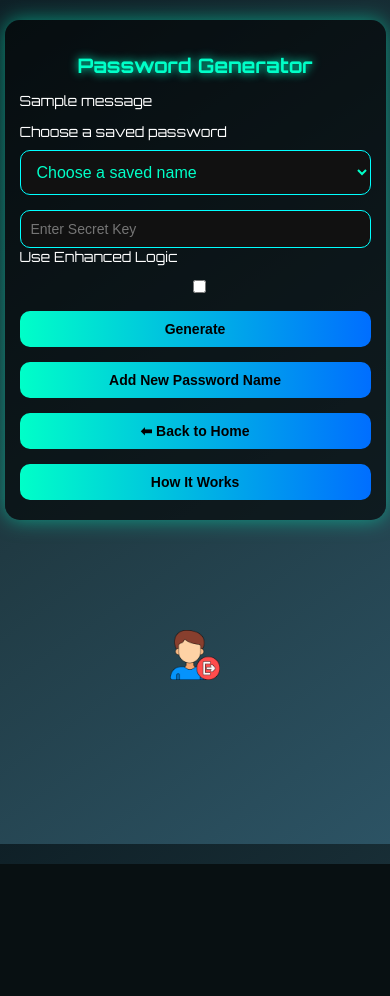
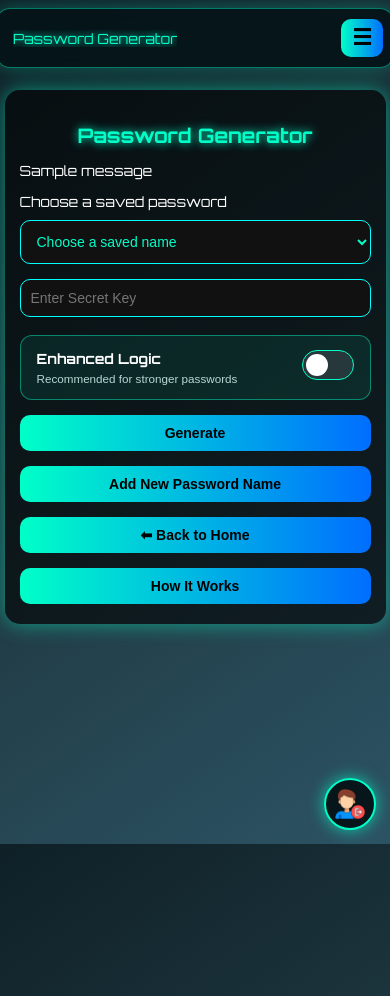
Before and after one commit to JAYAKRISH369/PasswordGeneratorApp, a Flask app: page /generate/ in a window 390 px wide. Before the commit the page ends 864 px from the top, so only its background shows below. Run offline with Flask 3, Linux system fonts and the light colour scheme; a user stored in the database is signed in; one stand-in notice (Sample message) is shown; a database or web service that is not in the repository returns one stand-in record (values such as "Sample title").

Commit message:
Enhanced Mobile UI -created edit on Saved name Entities

```diff
--- a/password_gen.py
+++ b/password_gen.py
@@ -161,9 +161,53 @@ def new_entry():
     return redirect(url_for('generate.generate_password_view'))
 
 
+@generate_bp.route('/entries')
+@login_required
+def entries_page():
+    saved_entries = list(entries.find(
+        {'user_id': current_user.id},
+        {'_id': 0, 'entry_id': 1, 'name': 1, 'comment': 1}
+    ).sort('name', 1))
+    return render_template('entries.html', saved_entries=saved_entries)
+
+
 @generate_bp.route('/entry/<entry_id>/delete', methods=['POST'])
 @login_required
 def delete_entry(entry_id):
     entries.delete_one({'user_id': current_user.id, 'entry_id': entry_id})
     flash('Saved password name deleted.')
     return redirect(url_for('generate.generate_password_view'))
+
+
+@generate_bp.route('/entry/<entry_id>/edit', methods=['GET', 'POST'])
+@login_required
+def edit_entry(entry_id):
+    entry = entries.find_one({'user_id': current_user.id, 'entry_id': entry_id})
+    if not entry:
+        flash('Saved password name was not found.')
+        return redirect(url_for('generate.generate_password_view'))
+
+    if request.method == 'POST':
+        name = request.form.get('entry_name', '').strip()
+        comment = request.form.get('comment', '').strip()
+        duplicate = entries.find_one({
+            'user_id': current_user.id,
+            'name': name,
+            'entry_id': {'$ne': entry_id}
+        })
+        if not name:
+            flash('A password name is required.')
+        elif duplicate:
+            flash('You already have a saved password with that name.')
+        else:
+            entries.update_one(
+                {'user_id': current_user.id, 'entry_id': entry_id},
+                {'$set': {'name': name, 'comment': comment}}
+            )
+            flash('Saved password name updated.')
+            return redirect(url_for('generate.generate_password_view'))
+
+        entry['name'] = name
+        entry['comment'] = comment
+
+    return render_template('edit_entry.html', entry=entry)
--- a/static/css/style.css
+++ b/static/css/style.css
@@ -12,6 +12,8 @@ body {
     background-attachment: fixed;
     background-size: cover;
     animation: fadeIn 1s ease-in;
+    padding-top: 64px;
+    padding-bottom: 72px;
 }
 
 /* Animations */
@@ -40,6 +42,101 @@ h1, h2 {
     border-radius: 15px;
     box-shadow: 0 0 20px rgba(0, 255, 200, 0.5);
     animation: slideUp 0.8s ease;
+}
+
+.app-header {
+    position: fixed;
+    z-index: 1000;
+    top: 12px;
+    left: 50%;
+    display: flex;
+    align-items: center;
+    justify-content: space-between;
+    width: min(760px, calc(100% - 32px));
+    min-height: 46px;
+    padding: 6px 10px 6px 16px;
+    transform: translateX(-50%);
+    border: 1px solid rgba(0, 255, 200, 0.45);
+    border-radius: 14px;
+    background: rgba(5, 20, 24, 0.92);
+    box-shadow: 0 0 18px rgba(0, 255, 200, 0.28);
+    backdrop-filter: blur(12px);
+}
+
+.app-brand {
+    color: #00ffc8;
+    font-size: 14px;
+    text-decoration: none;
+    text-shadow: 0 0 8px #00ffc8;
+}
+
+.menu-button {
+    width: 42px;
+    height: 38px;
+    margin: 0;
+    padding: 0;
+    font-size: 22px;
+    line-height: 1;
+}
+
+.app-menu {
+    position: absolute;
+    top: 56px;
+    right: 0;
+    display: none;
+    flex-direction: column;
+    min-width: 190px;
+    padding: 8px;
+    border: 1px solid rgba(0, 255, 200, 0.5);
+    border-radius: 12px;
+    background: rgba(5, 20, 24, 0.98);
+    box-shadow: 0 0 18px rgba(0, 255, 200, 0.35);
+}
+
+.app-menu.is-open {
+    display: flex;
+}
+
+.app-menu a {
+    padding: 11px 12px;
+    color: #fff;
+    border-radius: 8px;
+    text-decoration: none;
+}
+
+.app-menu a:hover,
+.app-menu .menu-logout:hover {
+    color: #001c19;
+    background: #00ffc8;
+}
+
+.app-menu .menu-logout {
+    color: #ff9c9c;
+}
+
+.fixed-logout {
+    position: fixed;
+    z-index: 1100;
+    right: 18px;
+    bottom: 18px;
+    display: grid;
+    width: 48px;
+    height: 48px;
+    place-items: center;
+    border: 2px solid #00ffc8;
+    border-radius: 50%;
+    background: rgba(5, 20, 24, 0.95);
+    box-shadow: 0 0 16px rgba(0, 255, 200, 0.7);
+}
+
+.fixed-logout img {
+    width: 30px;
+    height: 30px;
+    object-fit: contain;
+}
+
+.fixed-logout:hover {
+    transform: scale(1.08);
 }
 
 .help-container {
@@ -121,6 +218,118 @@ select {
 .field-label {
     display: block;
     margin-top: 12px;
+}
+
+.logic-toggle-row {
+    display: flex;
+    align-items: center;
+    justify-content: space-between;
+    gap: 16px;
+    margin-top: 18px;
+    padding: 14px 16px;
+    border: 1px solid rgba(0, 255, 200, 0.45);
+    border-radius: 12px;
+    background: rgba(0, 255, 200, 0.08);
+}
+
+.logic-toggle-row strong,
+.logic-toggle-row small,
+.saved-entry-row strong,
+.saved-entry-row small {
+    display: block;
+}
+
+.logic-toggle-row small,
+.saved-entry-row small {
+    margin-top: 5px;
+    color: #b7d8d4;
+    font-family: Arial, sans-serif;
+}
+
+.switch {
+    position: relative;
+    flex: 0 0 52px;
+    width: 52px;
+    height: 30px;
+    margin: 0;
+}
+
+.switch input {
+    position: absolute;
+    opacity: 0;
+    width: 0;
+    height: 0;
+}
+
+.slider {
+    position: absolute;
+    inset: 0;
+    cursor: pointer;
+    border-radius: 30px;
+    background: #26383b;
+    border: 1px solid #00ffc8;
+    transition: 0.25s ease;
+}
+
+.slider::before {
+    content: '';
+    position: absolute;
+    width: 22px;
+    height: 22px;
+    left: 3px;
+    top: 3px;
+    border-radius: 50%;
+    background: #fff;
+    transition: 0.25s ease;
+}
+
+.switch input:checked + .slider {
+    background: #00bfa5;
+}
+
+.switch input:checked + .slider::before {
+    transform: translateX(22px);
+}
+
+.enhanced-options {
+    margin-top: 14px;
+    padding: 16px;
+    border-radius: 12px;
+    background: rgba(0, 0, 0, 0.28);
+    border: 1px solid rgba(0, 255, 200, 0.25);
+}
+
+.enhanced-options label {
+    display: block;
+    margin-top: 12px;
+}
+
+.enhanced-options input[type="checkbox"] {
+    width: auto;
+    margin: 0 8px 0 0;
+    accent-color: #00ffc8;
+}
+
+.saved-entry-list {
+    margin-top: 24px;
+}
+
+.saved-entry-list h2 {
+    font-size: 18px;
+}
+
+.saved-entry-row {
+    display: flex;
+    align-items: center;
+    justify-content: space-between;
+    gap: 12px;
+    padding: 12px 0;
+    border-bottom: 1px solid rgba(255, 255, 255, 0.15);
+}
+
+.edit-entry-link {
+    color: #00ffc8;
+    white-space: nowrap;
 }
 
 button {
@@ -237,6 +446,8 @@ button:hover {
 @media (max-width: 600px) {
     body {
         font-size: 14px;
+        padding-top: 70px;
+        padding-bottom: 82px;
     }
 
     .container, .complete-profile-container, .help-container {
@@ -252,6 +463,31 @@ button:hover {
     input, button {
         font-size: 14px;
         padding: 10px;
+    }
+
+    select {
+        font-size: 14px;
+    }
+
+    .logic-toggle-row {
+        align-items: flex-start;
+    }
+
+    .app-header {
+        top: 8px;
+        width: calc(100% - 20px);
+    }
+
+    .app-brand {
+        max-width: calc(100% - 58px);
+        overflow: hidden;
+        text-overflow: ellipsis;
+        white-space: nowrap;
+    }
+
+    .fixed-logout {
+        right: 14px;
+        bottom: 14px;
     }
 
     .password-display {
--- /dev/null
+++ b/templates/_nav.html
@@ -0,0 +1,27 @@
+<header class="app-header">
+  <a class="app-brand" href="{{ url_for('index') }}">Password Generator</a>
+  <button class="menu-button" id="menuButton" type="button" aria-label="Open navigation" aria-expanded="false">&#9776;</button>
+  <nav class="app-menu" id="appMenu" aria-label="Main navigation">
+    <a href="{{ url_for('index') }}">Home</a>
+    <a href="{{ url_for('generate.generate_password_view') }}">Generate</a>
+    <a href="{{ url_for('generate.entries_page') }}">Saved Names</a>
+    <a href="{{ url_for('google.profile') }}">Edit Profile</a>
+    <a href="{{ url_for('help_page') }}">How It Works</a>
+    <a class="menu-logout" href="{{ url_for('logout') }}">Log out</a>
+  </nav>
+</header>
+<a class="fixed-logout" href="{{ url_for('logout') }}" aria-label="Log out" title="Log out">
+  <img src="{{ url_for('static', filename='images/user-logout.png') }}" alt="">
+</a>
+<script>
+  document.addEventListener('DOMContentLoaded', function () {
+    const menuButton = document.getElementById('menuButton');
+    const appMenu = document.getElementById('appMenu');
+    if (menuButton && appMenu) {
+      menuButton.addEventListener('click', function () {
+        const isOpen = appMenu.classList.toggle('is-open');
+        menuButton.setAttribute('aria-expanded', String(isOpen));
+      });
+    }
+  });
+</script>
--- a/templates/generate.html
+++ b/templates/generate.html
@@ -8,6 +8,7 @@
   <link href="https://fonts.googleapis.com/css2?family=Orbitron:wght@400;700&display=swap" rel="stylesheet">
 </head>
 <body>
+  {% include '_nav.html' %}
   <div class="container">
     <h1>Password Generator</h1>
 
@@ -28,11 +29,19 @@
       </select>
       <input type="text" name="key" placeholder="Enter Secret Key" required>
 
-      <label for="logicToggle">Use Enhanced Logic</label>
-      <input type="hidden" name="mode" id="modeInput" value="basic">
-      <input type="checkbox" id="logicToggle" name="enhanced_logic">
+      <div class="logic-toggle-row">
+        <div>
+          <strong>Enhanced Logic</strong>
+          <small>Recommended for stronger passwords</small>
+        </div>
+        <label class="switch" for="logicToggle">
+          <input type="hidden" name="mode" id="modeInput" value="basic">
+          <input type="checkbox" id="logicToggle" name="enhanced_logic">
+          <span class="slider"></span>
+        </label>
+      </div>
 
-      <div id="enhancedOptions" style="display: none;">
+      <div id="enhancedOptions" class="enhanced-options" style="display: none;">
         <label>Password Length:
           <input type="number" name="length" min="10" max="64" value="16">
         </label>
@@ -76,16 +85,6 @@
     <a href="{{ url_for('help_page') }}"><button style="margin-top: 15px;">How It Works</button></a>
   </div>
 
-  <div style="text-align: right; margin-bottom: 10px;">
-    <div class="containerLogout">
-      <div class="logout-link">
-        <a href="/logout">
-          <img src="{{ url_for('static', filename='images/user-logout.png') }}" alt="Logout" style="width: 50px; height: 50px;">
-        </a>
-      </div>
-    </div>
-  </div>
-
   <script>
     document.addEventListener("DOMContentLoaded", function () {
       const passwordText = document.getElementById("passwordText");
--- a/templates/help.html
+++ b/templates/help.html
@@ -8,6 +8,7 @@
   <link href="https://fonts.googleapis.com/css2?family=Orbitron:wght@400;700&display=swap" rel="stylesheet">
 </head>
 <body>
+  {% include '_nav.html' %}
   <main class="help-container">
     <h1>Password Generator Help</h1>
 
--- a/templates/index.html
+++ b/templates/index.html
@@ -9,13 +9,13 @@
   <link href="https://fonts.googleapis.com/css2?family=Orbitron:wght@400;700&display=swap" rel="stylesheet">
 </head>
 <body>
+  {% include '_nav.html' %}
   <div class="container">
     <h2>Welcome, {{ username }}</h2>
     <p style="text-align:center; font-size: 18px;">Secure your digital identity</p>
     <a href="/generate"><button>Generate Password</button></a>
     <a href="{{ url_for('google.profile') }}"><button style="margin-top: 15px;">Edit Profile</button></a>
     <a href="{{ url_for('help_page') }}"><button style="margin-top: 15px;">How It Works</button></a>
-    <a href="/logout"><button style="margin-top: 15px; background: #ff2e63;">Logout</button></a>
   </div>
 </body>
 </html>
--- a/templates/new_entry.html
+++ b/templates/new_entry.html
@@ -8,6 +8,7 @@
   <link href="https://fonts.googleapis.com/css2?family=Orbitron:wght@400;700&display=swap" rel="stylesheet">
 </head>
 <body>
+  {% include '_nav.html' %}
   <div class="container">
     <h1>Add Password Name</h1>
     {% with messages = get_flashed_messages() %}
--- a/templates/profile.html
+++ b/templates/profile.html
@@ -8,6 +8,7 @@
   <link href="https://fonts.googleapis.com/css2?family=Orbitron:wght@400;700&display=swap" rel="stylesheet">
 </head>
 <body>
+  {% include '_nav.html' %}
   <div class="complete-profile-container">
     <h2>Edit Your Profile</h2>
     {% with messages = get_flashed_messages() %}
```
Also changed, not shown: templates/edit_entry.html (added, +27 -0 lines), templates/entries.html (added, +34 -0 lines).
